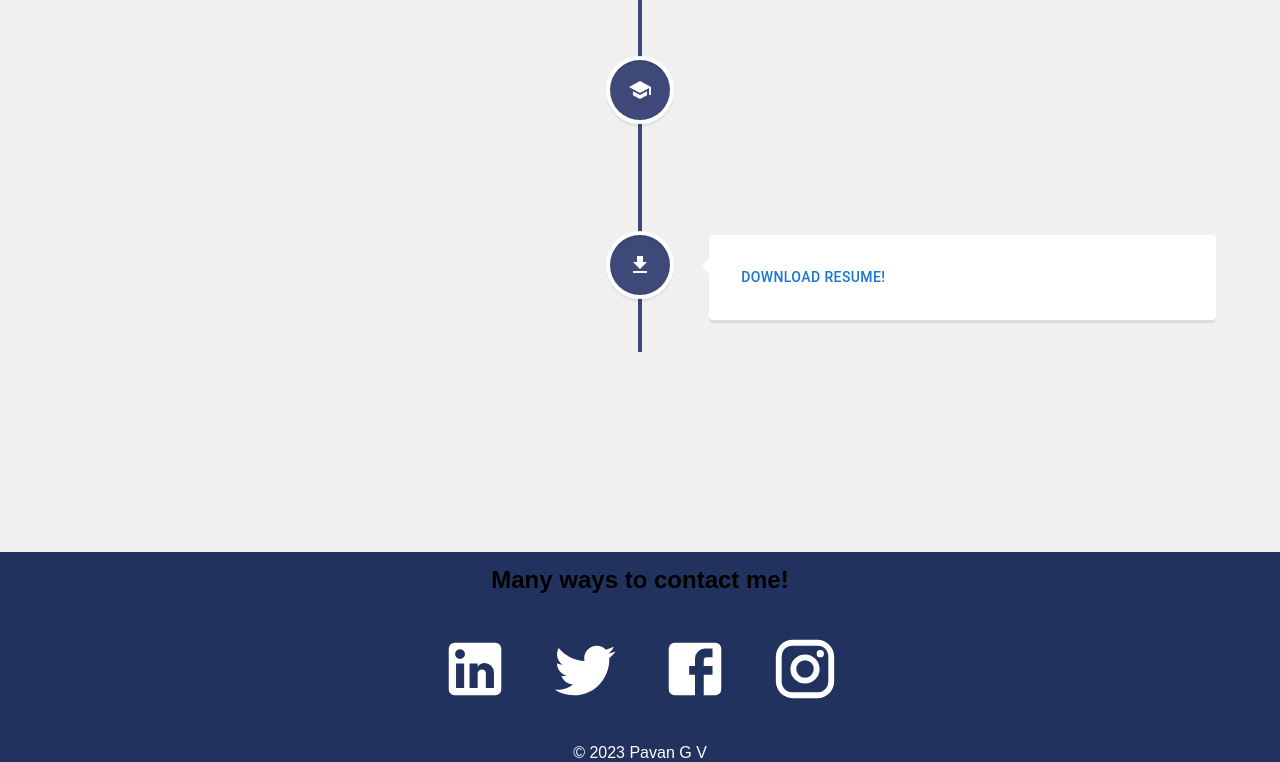
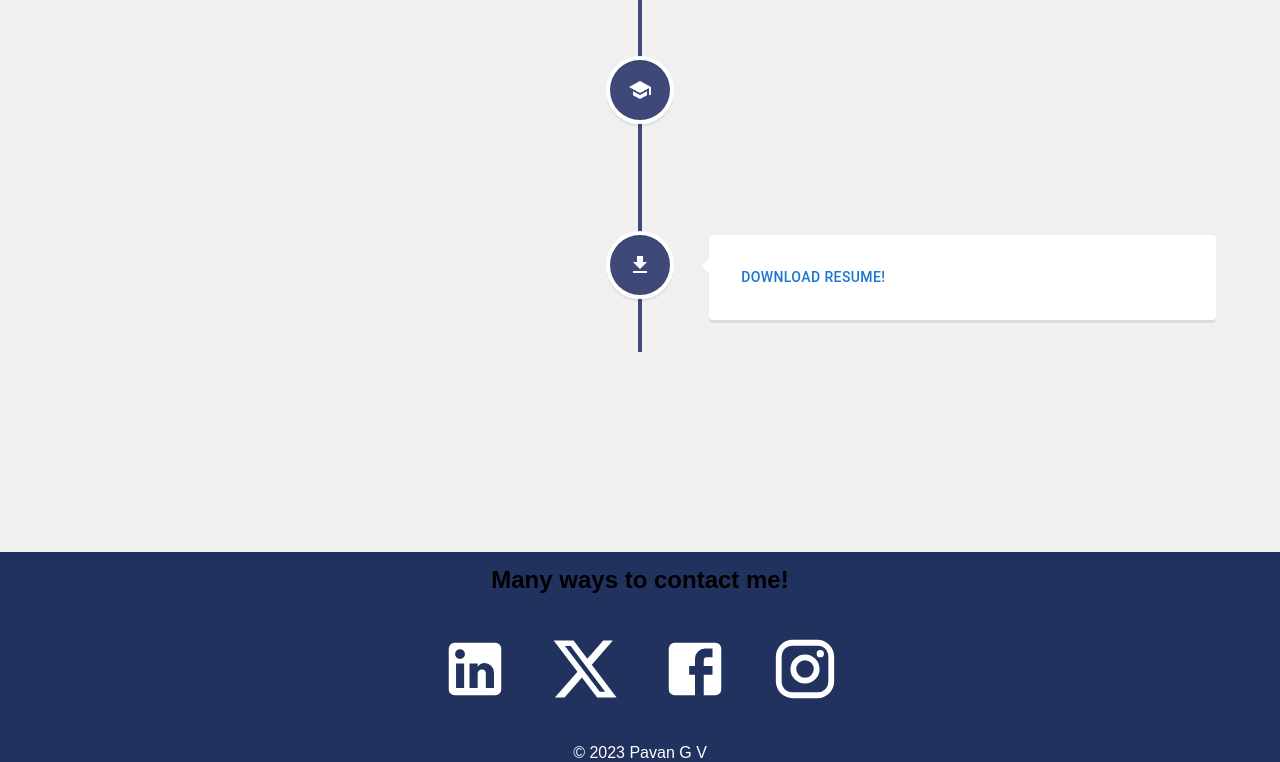
Before and after one commit to pavangv12/pav, a React (Create React App) app: page /experience in a window 1280 px wide. Shown: the part 1258-2020 px from the top of the page. Built offline with nearby package versions, Linux system fonts and the light colour scheme.

Commit message:
Twitter logo change

```diff
--- a/package.json
+++ b/package.json
@@ -5,7 +5,7 @@
   "dependencies": {
     "@emotion/react": "^11.11.0",
     "@emotion/styled": "^11.11.0",
-    "@mui/icons-material": "^5.11.16",
+    "@mui/icons-material": "^5.15.11",
     "@mui/material": "^5.12.3",
     "@testing-library/jest-dom": "^5.16.5",
     "@testing-library/react": "^13.4.0",
--- a/src/components/Footer.js
+++ b/src/components/Footer.js
@@ -1,8 +1,8 @@
 import React from 'react'
 import InstagramIcon from '@mui/icons-material/Instagram';
-import TwitterIcon from '@mui/icons-material/Twitter';
 import FacebookIcon from '@mui/icons-material/Facebook';
 import LinkedInIcon from '@mui/icons-material/LinkedIn';
+import XIcon from '@mui/icons-material/X';
 import "../styles/Footer.css";
 
 function Footer() {
@@ -22,7 +22,7 @@ function Footer() {
           target="_blank"
           rel="noopener noreferrer"
         >
-          <TwitterIcon />
+        <XIcon />
         </a>
         <a
           href="https://www.facebook.com/profile.php?id=100006385005585"
```
Also changed, not shown: 1 other file (tests, documents, lock files or other folders).
